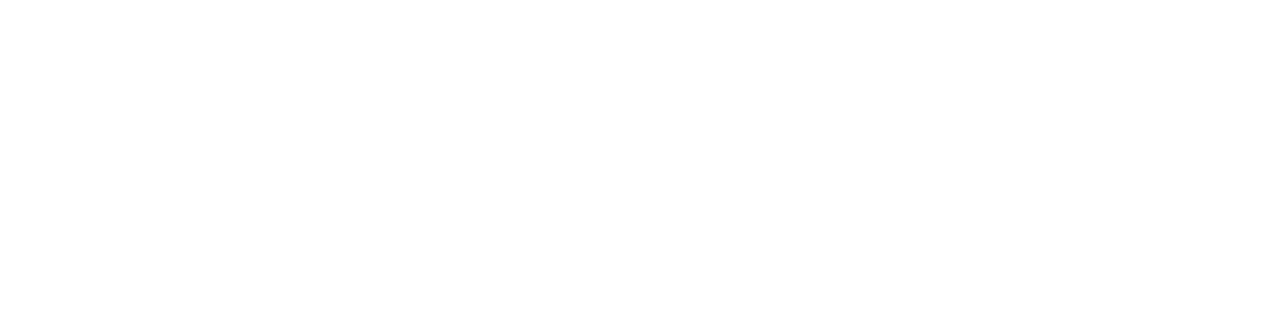
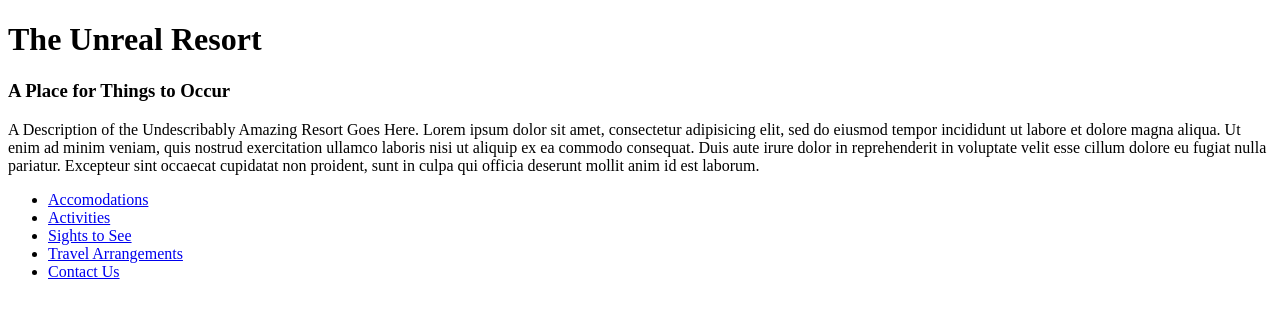
Before and after one commit to CharlesEmrich/resort, a plain HTML site: page index.html in a window 1280 px wide. Drawn offline with Linux system fonts and the light colour scheme.

Commit message:
adds links and initial text on index + secondary pages

```diff
--- a/index.html
+++ b/index.html
@@ -2,11 +2,24 @@
 <html>
 
 <head>
-  <title></title>
+  <title>The Unreal Resort</title>
   <link href="css/styles.css" rel="stylesheet" type="text/css">
 </head>
 <body>
+  <h1>The Unreal Resort</h1>
+  <h3>A Place for Things to Occur</h3>
 
+  <p>
+    A Description of the Undescribably Amazing Resort Goes Here. Lorem ipsum dolor sit amet, consectetur adipisicing elit, sed do eiusmod tempor incididunt ut labore et dolore magna aliqua. Ut enim ad minim veniam, quis nostrud exercitation ullamco laboris nisi ut aliquip ex ea commodo consequat. Duis aute irure dolor in reprehenderit in voluptate velit esse cillum dolore eu fugiat nulla pariatur. Excepteur sint occaecat cupidatat non proident, sunt in culpa qui officia deserunt mollit anim id est laborum.
+  </p>
+
+  <ul>
+    <li><a href="accomodations.html">Accomodations</a></li>
+    <li><a href="activities.html">Activities</a></li>
+    <li><a href="sights.html">Sights to See</a></li>
+    <li><a href="travel-arrangements.html">Travel Arrangements</a></li>
+    <li><a href="contact.html">Contact Us</a></li>
+  </ul>
 </body>
 
 </html>
```
Also changed, not shown: accomodations.html (+2 -2 lines), activities.html (+2 -2 lines), contact.html (+2 -2 lines), sights.html (+2 -2 lines), travel-arrangements.html (+2 -2 lines).
